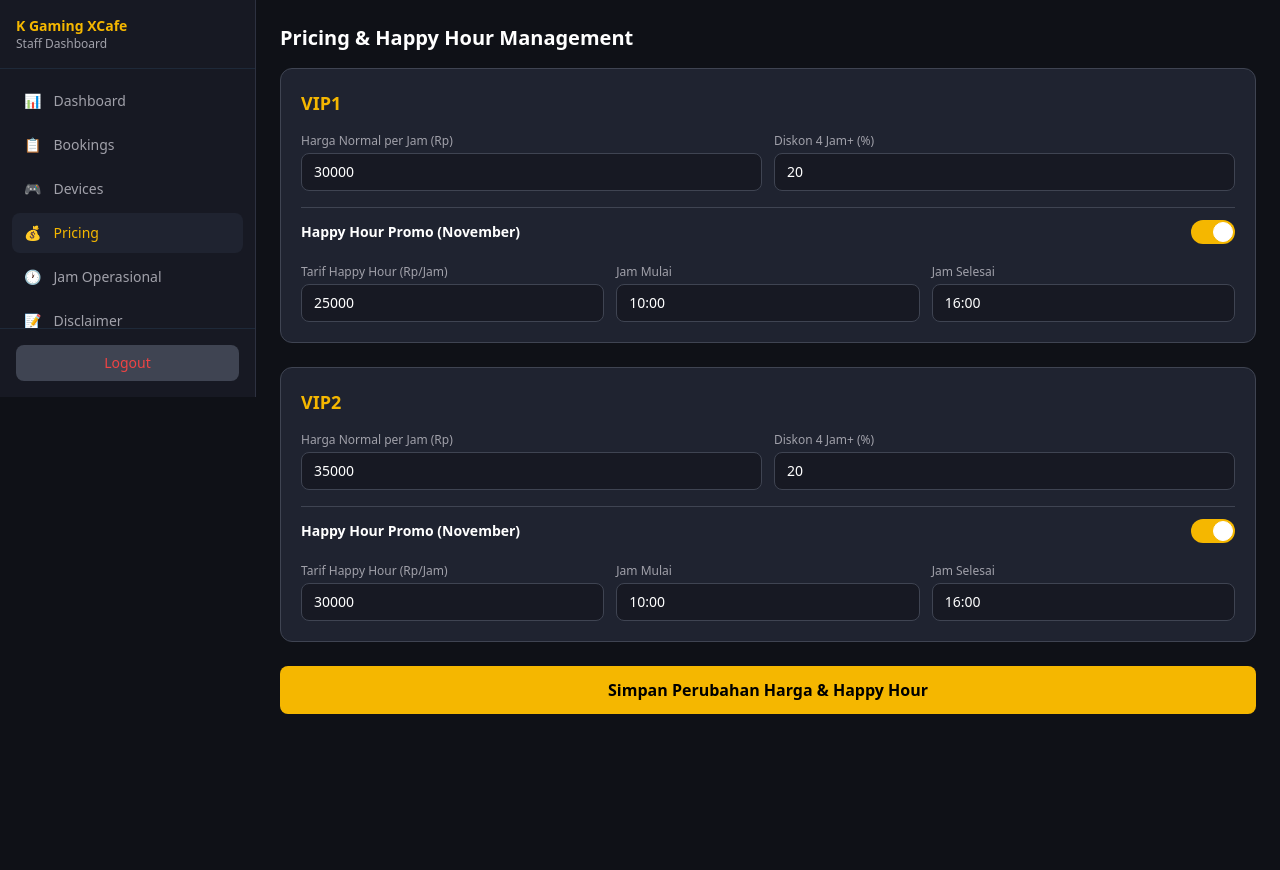
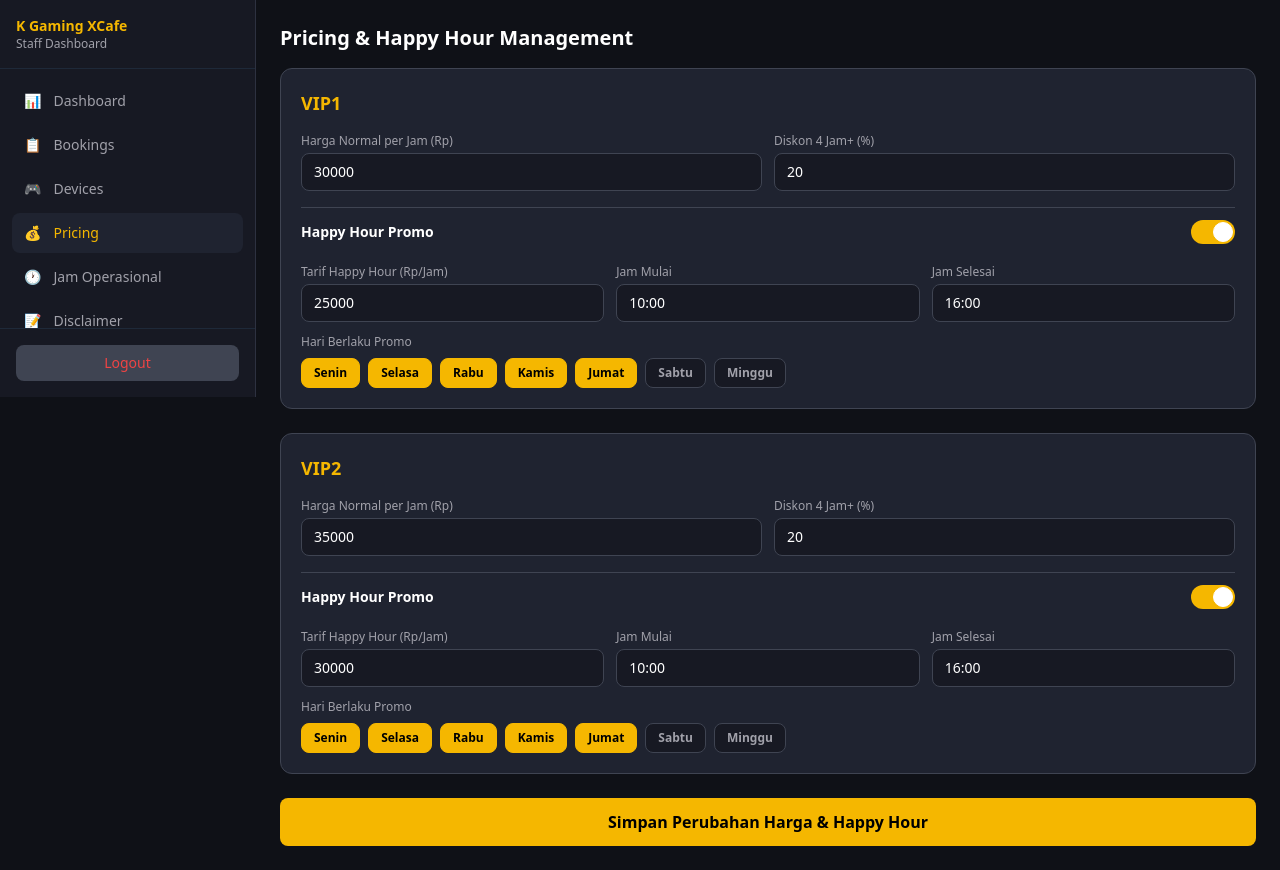
Before and after one commit to kabayy-sys/NEW-KGAMING-BOOKING-PROJECT, a Next.js app: page /dashboard/pricing in a window 1280 px wide. Before the commit the page ends 800 px from the top, so only its background shows below. Built offline with nearby package versions, Linux system fonts and the light colour scheme; no server answers; the database is empty; sample sign-in values are in the browser's storage.

Commit message:
feat: add interactive day selector checkboxes in admin pricing dashboard for promo_days

```diff
--- a/src/app/dashboard/pricing/page.tsx
+++ b/src/app/dashboard/pricing/page.tsx
@@ -7,6 +7,16 @@ import { PricingRule } from "@/types/database";
 const staticPricing: PricingRule[] = [
   { id: "2", category: "VIP1", hourly_price: 30000, promo_2h_price: 55000, promo_3h_price: 80000, discount_4h_percent: 20, happy_hour_enabled: true, happy_hour_start: "10:00", happy_hour_end: "16:00", happy_hour_price: 25000, promo_days: [1,2,3,4,5], created_at: "", updated_at: "" },
   { id: "3", category: "VIP2", hourly_price: 35000, promo_2h_price: 65000, promo_3h_price: 90000, discount_4h_percent: 20, happy_hour_enabled: true, happy_hour_start: "10:00", happy_hour_end: "16:00", happy_hour_price: 30000, promo_days: [1,2,3,4,5], created_at: "", updated_at: "" },
+];
+
+const DAYS_OF_WEEK = [
+  { id: 1, label: "Senin" },
+  { id: 2, label: "Selasa" },
+  { id: 3, label: "Rabu" },
+  { id: 4, label: "Kamis" },
+  { id: 5, label: "Jumat" },
+  { id: 6, label: "Sabtu" },
+  { id: 0, label: "Minggu" },
 ];
 
 export default function PricingPage() {
@@ -64,6 +74,22 @@ export default function PricingPage() {
   const updatePricing = (index: number, field: keyof PricingRule, value: unknown) => {
     setPricing((prev) =>
       prev.map((p, i) => (i === index ? { ...p, [field]: value } : p))
+    );
+  };
+
+  const toggleDay = (index: number, dayId: number) => {
+    setPricing((prev) =>
+      prev.map((p, i) => {
+        if (i !== index) return p;
+        const currentDays = p.promo_days || [1, 2, 3, 4, 5];
+        let updatedDays: number[];
+        if (currentDays.includes(dayId)) {
+          updatedDays = currentDays.filter((d) => d !== dayId);
+        } else {
+          updatedDays = [...currentDays, dayId].sort();
+        }
+        return { ...p, promo_days: updatedDays };
+      })
     );
   };
 
@@ -128,7 +154,7 @@ export default function PricingPage() {
               {/* Happy Hour Settings */}
               <div className="pt-3 border-t border-[#3F4452] space-y-3">
                 <div className="flex items-center justify-between">
-                  <span className="text-sm font-semibold text-white">Happy Hour Promo (November)</span>
+                  <span className="text-sm font-semibold text-white">Happy Hour Promo</span>
                   <label className="relative inline-flex items-center cursor-pointer">
                     <input
                       type="checkbox"
@@ -141,7 +167,8 @@ export default function PricingPage() {
                 </div>
 
                 {rule.happy_hour_enabled && (
-                  <div className="grid grid-cols-3 gap-3 pt-2">
+                  <div className="space-y-3 pt-2">
+                    <div className="grid grid-cols-3 gap-3">
                       <div>
                         <label className="text-xs mb-1 block" style={{ color: "#A1A1AA" }}>
                           Tarif Happy Hour (Rp/Jam)
@@ -179,6 +206,34 @@ export default function PricingPage() {
                         />
                       </div>
                     </div>
+
+                    {/* Day Selector Checkboxes */}
+                    <div>
+                      <label className="text-xs mb-2 block" style={{ color: "#A1A1AA" }}>
+                        Hari Berlaku Promo
+                      </label>
+                      <div className="flex flex-wrap gap-2">
+                        {DAYS_OF_WEEK.map((day) => {
+                          const isChecked = (rule.promo_days || [1, 2, 3, 4, 5]).includes(day.id);
+                          return (
+                            <button
+                              key={day.id}
+                              type="button"
+                              onClick={() => toggleDay(index, day.id)}
+                              className="px-3 py-1.5 rounded-lg text-xs font-semibold transition-all"
+                              style={{
+                                backgroundColor: isChecked ? "#F5B700" : "#171923",
+                                color: isChecked ? "#000" : "#A1A1AA",
+                                border: `1px solid ${isChecked ? "#F5B700" : "#3F4452"}`,
+                              }}
+                            >
+                              {day.label}
+                            </button>
+                          );
+                        })}
+                      </div>
+                    </div>
+                  </div>
                 )}
               </div>
             </div>
```
Lines whose indentation alone changed are shown as unchanged.
